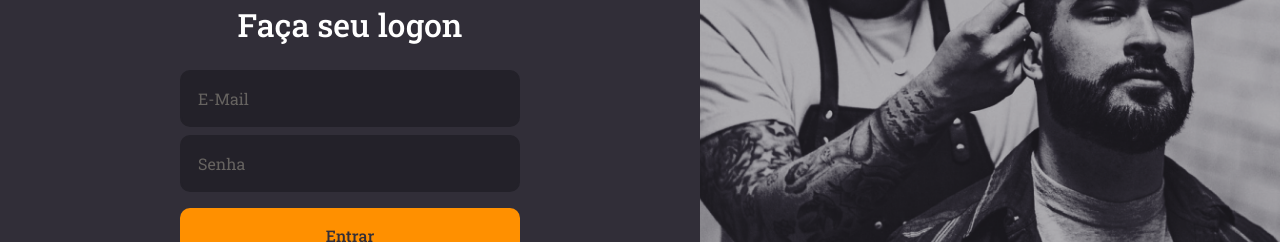
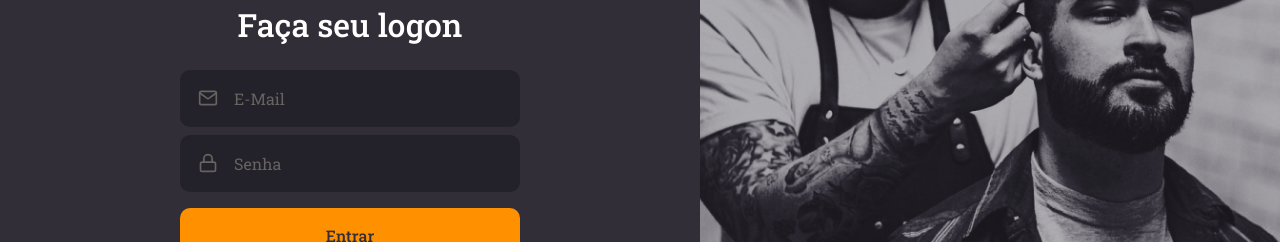
Before and after one commit to LeandroGioria/gobarber-web-v2, a React (Create React App) app: page / in a window 1280 px wide. Shown: the part 289-531 px from the top of the page. Built offline with nearby package versions, Linux system fonts and the light colour scheme.

Commit message:
Implemented Input and Button component

```diff
--- /dev/null
+++ b/src/components/Button/index.tsx
@@ -0,0 +1,12 @@
+import React, { ButtonHTMLAttributes } from 'react';
+
+import { Container } from './styles';
+// Coloca todos atributos do input disponivel para o InputProps
+type ButtonProps = ButtonHTMLAttributes<HTMLButtonElement>;
+const Button: React.FC<ButtonProps> = ({ children, ...rest }) => (
+  <Container type="button" {...rest}>
+    {children}
+  </Container>
+);
+
+export default Button;
--- /dev/null
+++ b/src/components/Button/styles.ts
@@ -0,0 +1,19 @@
+import { shade } from 'polished';
+import styled from 'styled-components';
+
+export const Container = styled.button`
+  background: #ff9000;
+  height: 56px;
+  border-radius: 10px;
+  border: 0;
+  padding: 0 16px;
+  color: #312e38;
+  width: 100%;
+  font-weight: 500;
+  margin-top: 16px;
+  transition: background-color 0.2s;
+
+  &:hover {
+    background: ${shade(0.2, '#ff9000')};
+  }
+`;
--- /dev/null
+++ b/src/components/Input/index.tsx
@@ -0,0 +1,19 @@
+import React, { InputHTMLAttributes } from 'react';
+import { IconBaseProps } from 'react-icons';
+
+import { Container } from './styles';
+
+// Coloca todos atributos do input disponivel para o InputProps
+interface InputProps extends InputHTMLAttributes<HTMLInputElement> {
+  name: string;
+  icon?: React.ComponentType<IconBaseProps>;
+}
+
+const Input: React.FC<InputProps> = ({ icon: Icon, ...rest }) => (
+  <Container>
+    {Icon && <Icon size={20} />}
+    <input {...rest} />
+  </Container>
+);
+
+export default Input;
--- /dev/null
+++ b/src/components/Input/styles.ts
@@ -0,0 +1,32 @@
+import styled from 'styled-components';
+
+export const Container = styled.div`
+  background: #232129;
+  border-radius: 10px;
+  border: 2px solid #232129;
+  padding: 16px;
+  width: 100%;
+  color: #666360;
+
+  display: flex;
+  align-items: center;
+
+  & + div {
+    margin-top: 8px;
+  }
+
+  input {
+    flex: 1;
+    background: transparent;
+    border: 0;
+    color: #f4ede8;
+
+    &::placeholder {
+      color: #666360;
+    }
+  }
+
+  svg {
+    margin-right: 16px;
+  }
+`;
--- a/src/pages/SignIn/index.tsx
+++ b/src/pages/SignIn/index.tsx
@@ -1,7 +1,9 @@
 import React from 'react';
-import { FiLogIn } from 'react-icons/fi';
+import { FiLogIn, FiMail, FiLock } from 'react-icons/fi';
 
 import logoImg from '../../assets/logo.svg';
+import Button from '../../components/Button';
+import Input from '../../components/Input';
 import { Container, Background, Content } from './styles';
 
 const SignIn: React.FC = () => (
@@ -10,9 +12,14 @@
       <img src={logoImg} alt="GoBarber" />
       <form>
         <h1>Faça seu logon</h1>
-        <input placeholder="E-Mail" />
-        <input type="password" placeholder="Senha" />
-        <button type="submit">Entrar</button>
+        <Input name="email" icon={FiMail} placeholder="E-Mail" />
+        <Input
+          name="password"
+          icon={FiLock}
+          type="password"
+          placeholder="Senha"
+        />
+        <Button type="submit">Entrar</Button>
         <a href="forgot">Esqueci minha senha</a>
       </form>
 
--- a/src/pages/SignIn/styles.ts
+++ b/src/pages/SignIn/styles.ts
@@ -24,40 +24,6 @@
 
     h1 {
       margin-bottom: 24px;
-    }
-
-    input {
-      color: #f4ede8;
-      background: #232129;
-      border-radius: 10px;
-      border: 2px solid #232129;
-      padding: 16px;
-      width: 100%;
-
-      &::placeholder {
-        color: #666360;
-      }
-
-      & + input {
-        margin-top: 8px;
-      }
-    }
-
-    button {
-      background: #ff9000;
-      height: 56px;
-      border-radius: 10px;
-      border: 0;
-      padding: 0 16px;
-      color: #312e38;
-      width: 100%;
-      font-weight: 500;
-      margin-top: 16px;
-      transition: background-color 0.2s;
-
-      &:hover {
-        background: ${shade(0.2, '#ff9000')};
-      }
     }
   }
 
```
Also changed, not shown: .eslintrc.json.
